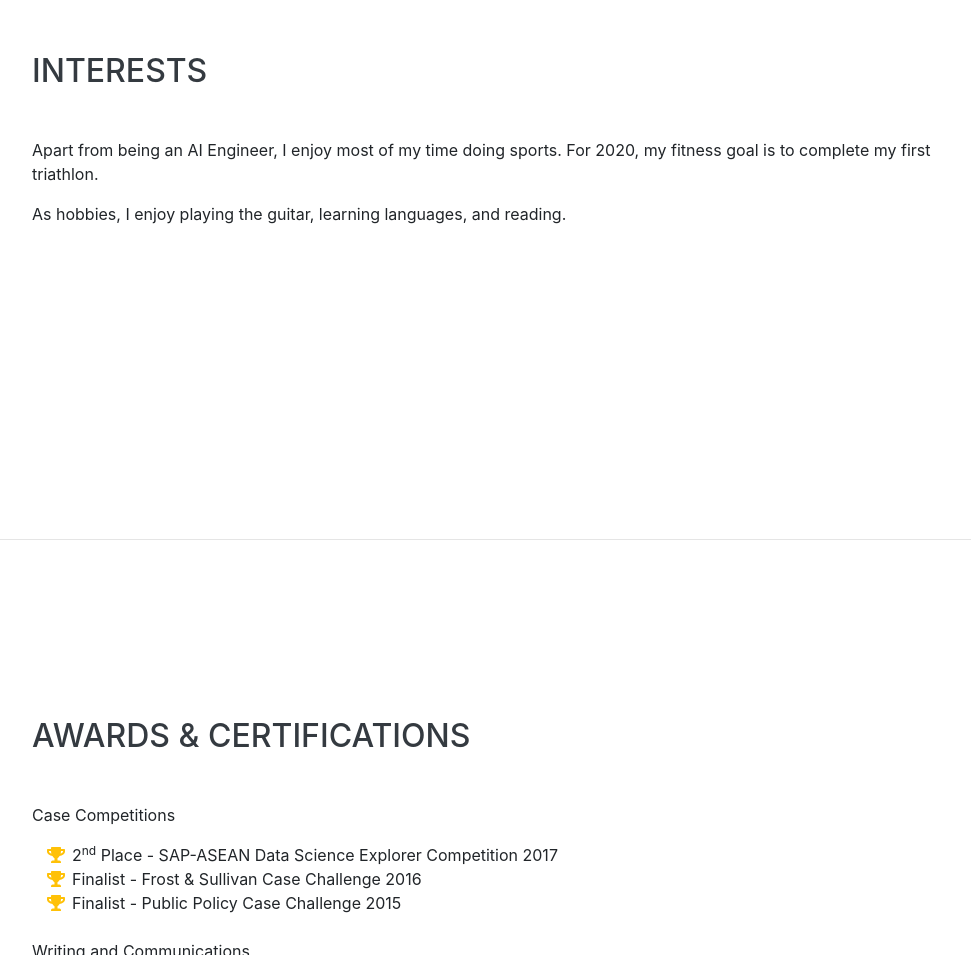
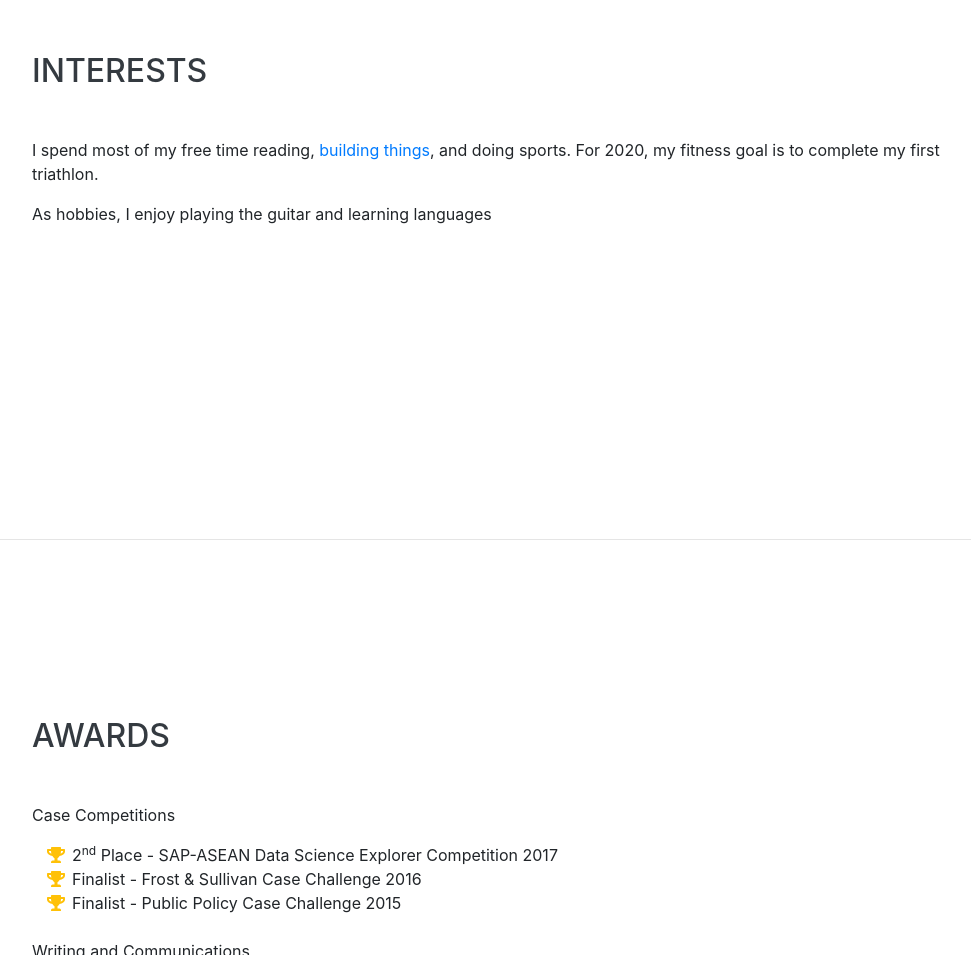
Before and after one commit to Te000/Te000.github.io, a website with bundled scripts: page index.html in a window 1280 px wide. Shown: the part 3760-4715 px from the top of the page, without its empty margins (288-1259 px from the left). Built offline with nearby package versions, Linux system fonts and the light colour scheme; a web font is replaced by a local one.

```diff
--- a/index.html
+++ b/index.html
@@ -27,7 +27,7 @@
 
   <nav class="navbar navbar-expand-lg navbar-dark bg-primary fixed-top" id="sideNav">
     <a class="navbar-brand js-scroll-trigger" href="#page-top">
-      <span class="d-block d-lg-none">Clarence Taylor</span>
+      <span class="d-block d-lg-none">Jun Yean</span>
       <span class="d-none d-lg-block">
         <img class="img-fluid img-profile rounded-circle mx-auto mb-2" src="img/profile.jpg" alt="">
       </span>
@@ -214,8 +214,8 @@
     <section class="resume-section p-3 p-lg-5 d-flex align-items-center" id="interests">
       <div class="w-100">
         <h2 class="mb-5">Interests</h2>
-        <p>Apart from being an AI Engineer, I enjoy most of my time doing sports. For 2020, my fitness goal is to complete my first triathlon.</p>
-        <p class="mb-0">As hobbies, I enjoy playing the guitar, learning languages, and reading.</p>
+        <p>I spend most of my free time reading, <a href="https://docs.google.com/document/d/1tJT_QqSo_DRUw6IFUldJ6NEHRFMc4Iq5grz9YggRekE/edit">building things</a>, and doing sports. For 2020, my fitness goal is to complete my first triathlon.</p>
+        <p class="mb-0">As hobbies, I enjoy playing the guitar and learning languages</p>
       </div>
     </section>
 
@@ -223,7 +223,7 @@
 
     <section class="resume-section p-3 p-lg-5 d-flex align-items-center" id="awards">
       <div class="w-100">
-        <h2 class="mb-5">Awards &amp; Certifications</h2>
+        <h2 class="mb-5">Awards</h2>
         <p>Case Competitions</p>
         <ul class="fa-ul mb-0">
           <li>
```
